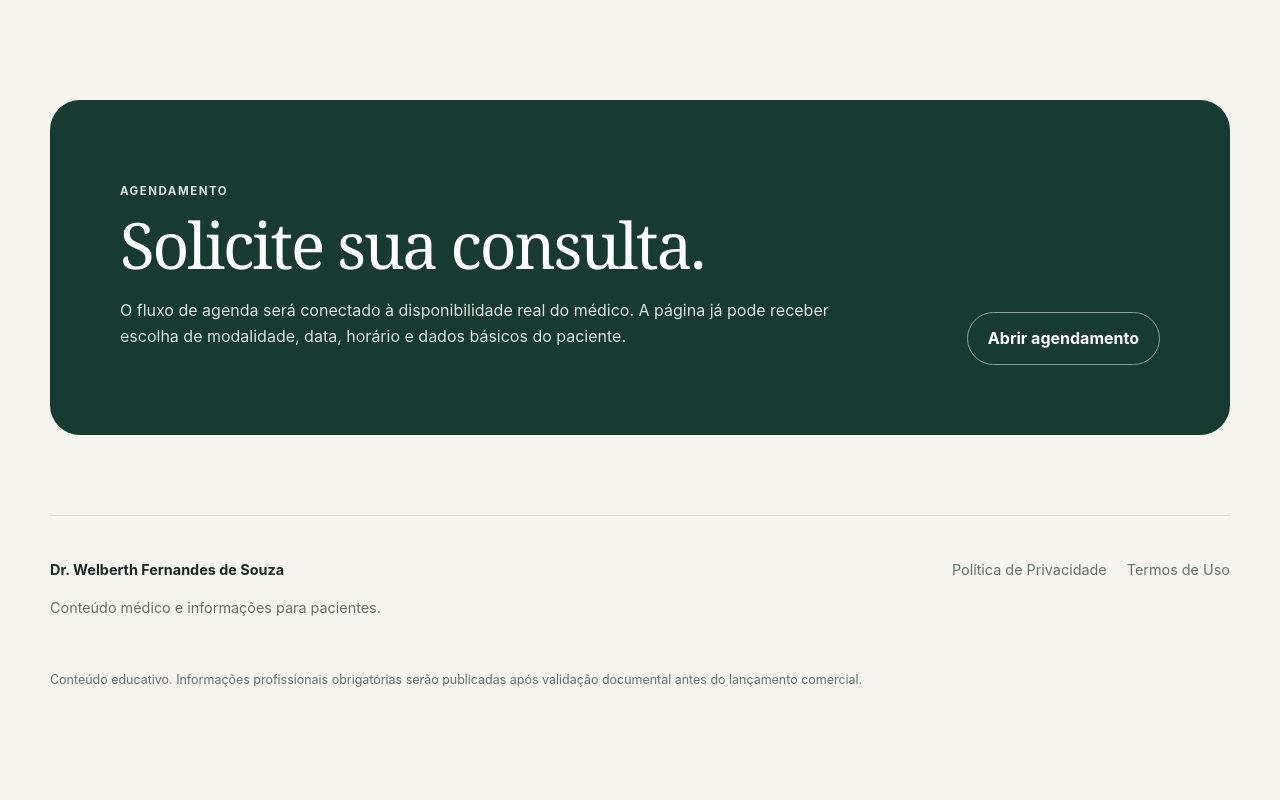
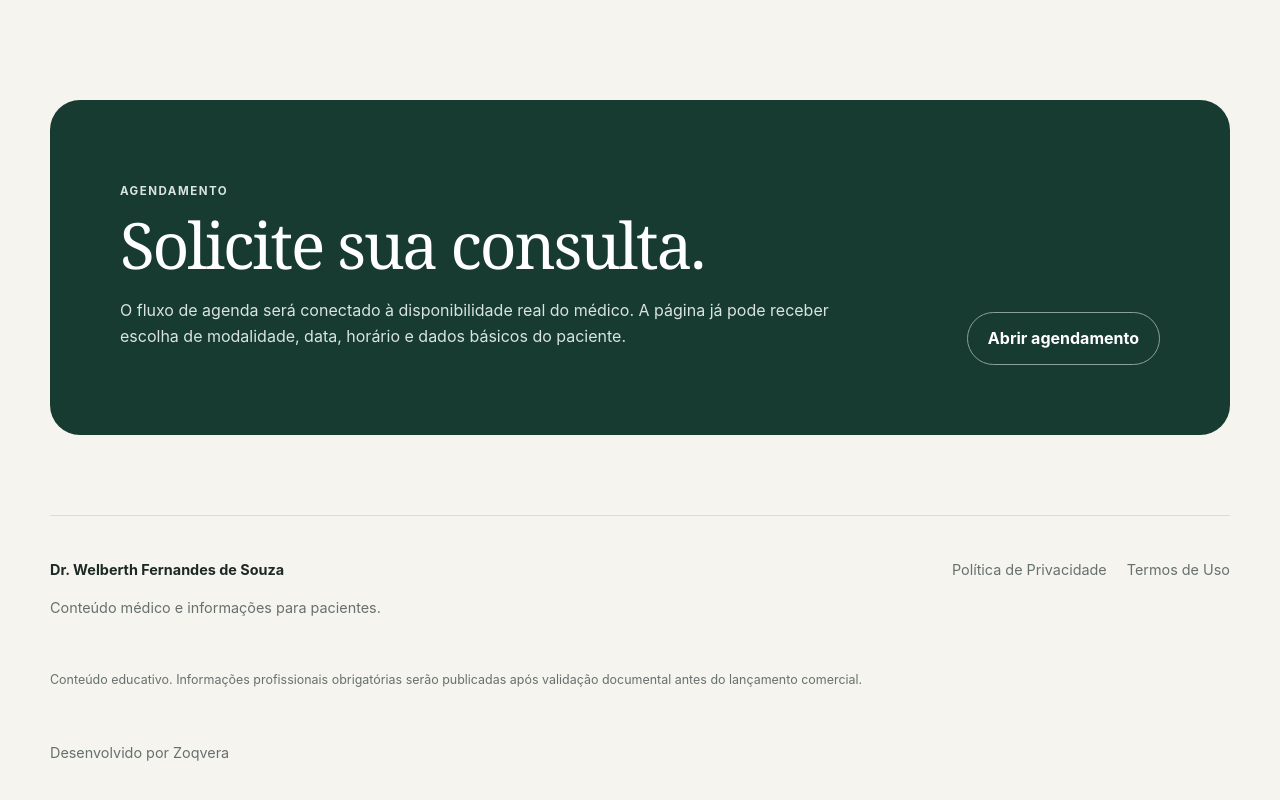
Before and after one commit to Zoqvera/Dr.-Welberth, a Next.js app: page / in a window 1280 px wide. Shown: the part 3053-3853 px from the top of the page. Before the commit the page ends 3813 px from the top, so only its background shows below. Built offline with nearby package versions, Linux system fonts and the light colour scheme.

Commit message:
Add Zoqvera credit to site footer

```diff
--- a/app/components/site-footer.tsx
+++ b/app/components/site-footer.tsx
@@ -14,6 +14,9 @@ export function SiteFooter() {
       <p className="footer-legal">
         Conteúdo educativo. Informações profissionais obrigatórias serão publicadas após validação documental antes do lançamento comercial.
       </p>
+      <p className="footer-credit">
+        Desenvolvido por <a href="https://zoqvera.com">Zoqvera</a>
+      </p>
     </footer>
   );
 }
```
